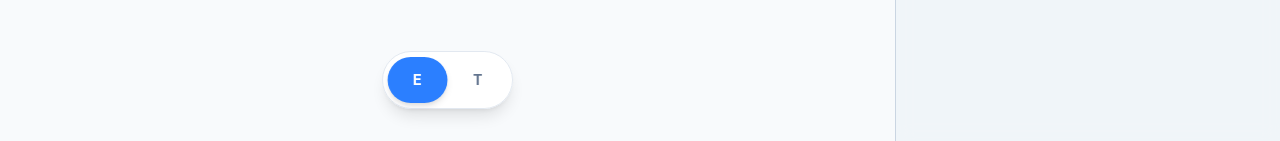
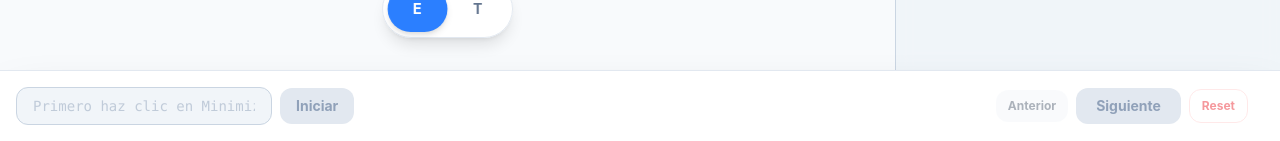
Before and after one commit to abrilackerman3-a11y/EQUICLASS, a React (Vite) app: page / in a window 1280 px wide. Shown: the part 659-800 px from the top of the page. Built offline with nearby package versions, Linux system fonts and the light colour scheme; what cytoscape-edgehandles would draw is missing.

Commit message:
SplitView

```diff
--- a/src/views/SplitView.tsx
+++ b/src/views/SplitView.tsx
@@ -2,6 +2,8 @@ import React from "react";
 import { GraphCanvas } from "../components/canvas/GraphCanvas";
 import { MinimizedCanvas } from "../components/canvas/MinimizedCanvas";
 import { useAutomataStore } from "../store/useAutomataStore";
+// 1. IMPORTAMOS LOS CONTROLES DESDE LA RUTA CORRECTA
+import { SimulationControls } from "../components/canvas/simulation/SimulationControls";
 
 export const SplitView: React.FC = () => {
   const { minimizedElements } = useAutomataStore();
@@ -15,10 +17,9 @@ export const SplitView: React.FC = () => {
           <h1 className="text-base font-bold text-slate-800">Minimizador de AFD</h1>
           <p className="text-xs text-slate-500 hidden sm:block">Myhill-Nerode paso a paso</p>
         </div>
-
-
       </div>
 
+      {/* --- LIENZOS DIVIDIDOS --- */}
       <div className="flex-1 w-full flex flex-col md:flex-row overflow-hidden">
 
         <div
@@ -37,6 +38,10 @@ export const SplitView: React.FC = () => {
           <MinimizedCanvas />
         </div>
       </div>
+
+      {/* 2. INYECTAMOS LA BARRA DE SIMULACIÓN AQUÍ (Abajo de los gráficos) */}
+      <SimulationControls />
+
     </div>
   );
 };
```
